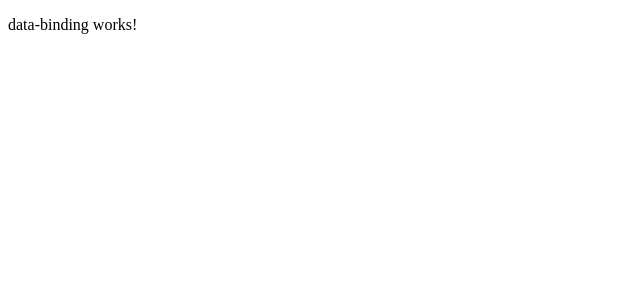
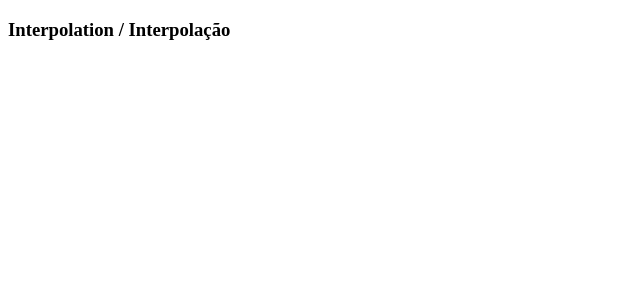
Before and after one commit to robertabononi/angular-loiane, an Angular app in the folder data-binding/: page / in a window 1280 px wide. Shown: the top 300 px of the page, without its empty margins (0-640 px from the left). Built offline with nearby package versions, Linux system fonts and the light colour scheme.

Commit message:
refactor(data-binding project): change html content

```diff
--- a/data-binding/src/app/data-binding/data-binding.component.html
+++ b/data-binding/src/app/data-binding/data-binding.component.html
@@ -1 +1,9 @@
-<p>data-binding works!</p>
+<section class="property-binding">
+
+  <article>
+    <header>
+      <h3>Interpolation / Interpolação</h3>
+    </header>
+  </article>
+
+</section>
```
